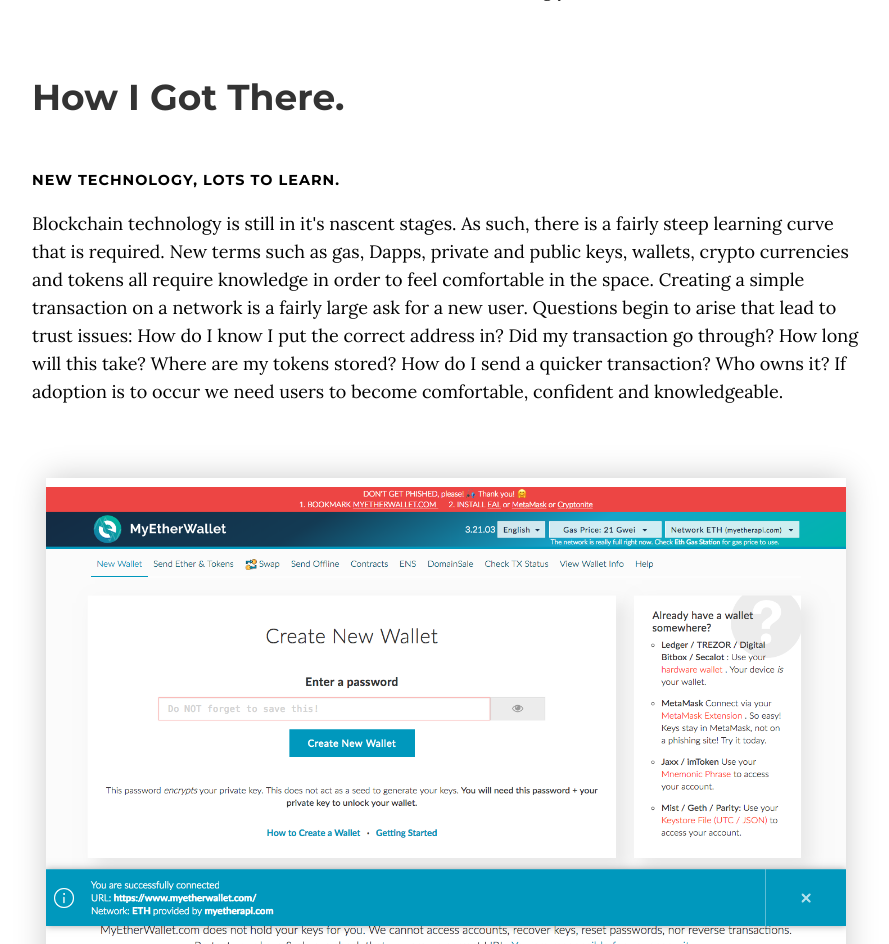
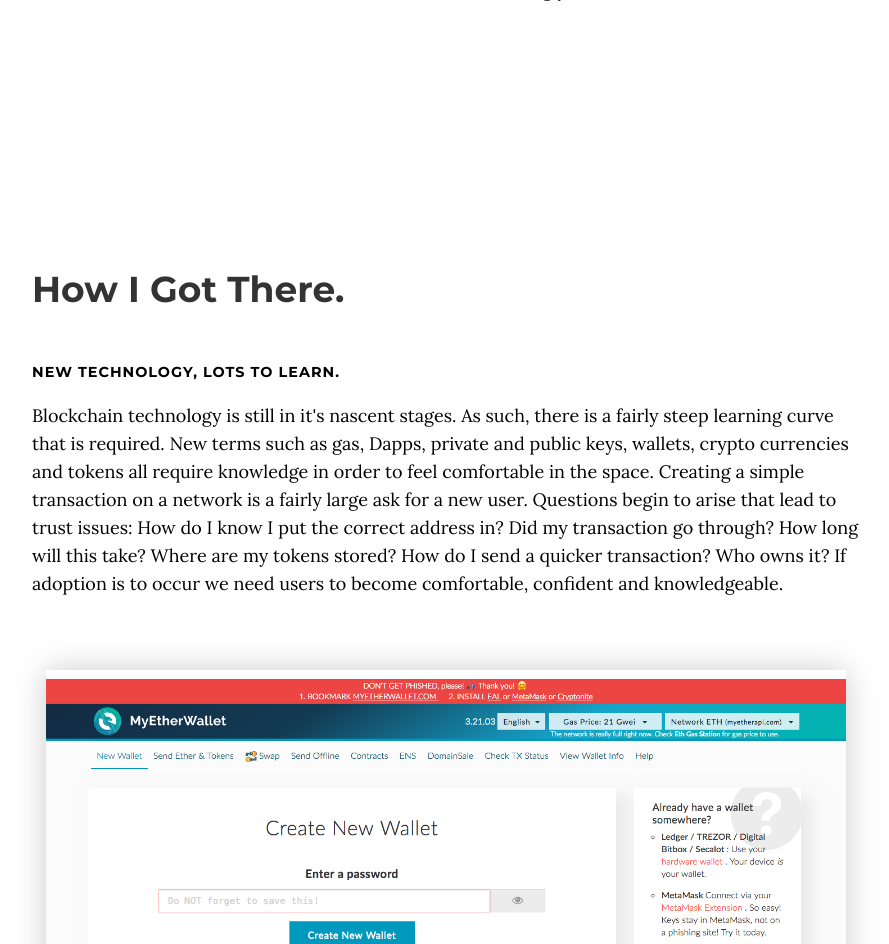
Before and after one commit to tyfoster/portfolio, a Node server app: page /MyEtherWallet/ in a window 1280 px wide. Shown: the part 5556-6500 px from the top of the page, without its empty margins (194-1083 px from the left). Run offline with Node 20, Linux system fonts and the light colour scheme; some libraries are stand-ins or nearby versions.

Commit message:
p2 updated

```diff
--- a/views/projectTwo.pug
+++ b/views/projectTwo.pug
@@ -49,6 +49,7 @@
         .centerRightCol
           h4  New Wallet
           p  Creating a new wallet using MEW can be full of trust and guidance without scaring a user. Moving from an exchange to a self-managed wallet is important and should feel like something you want to do.
+      section.grid.section
         .content
           h2  How I got there.
           h4  New Technology, Lots to learn.
```
